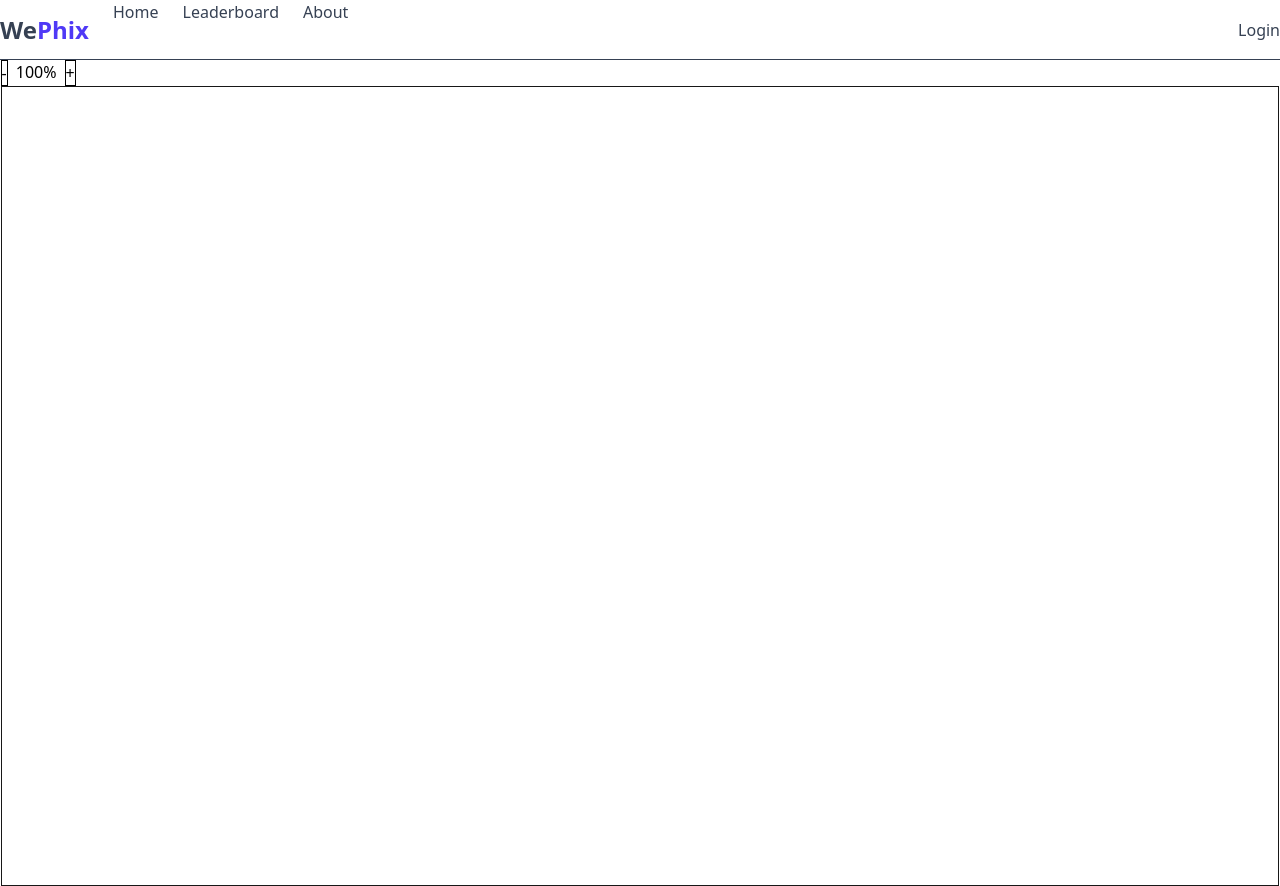
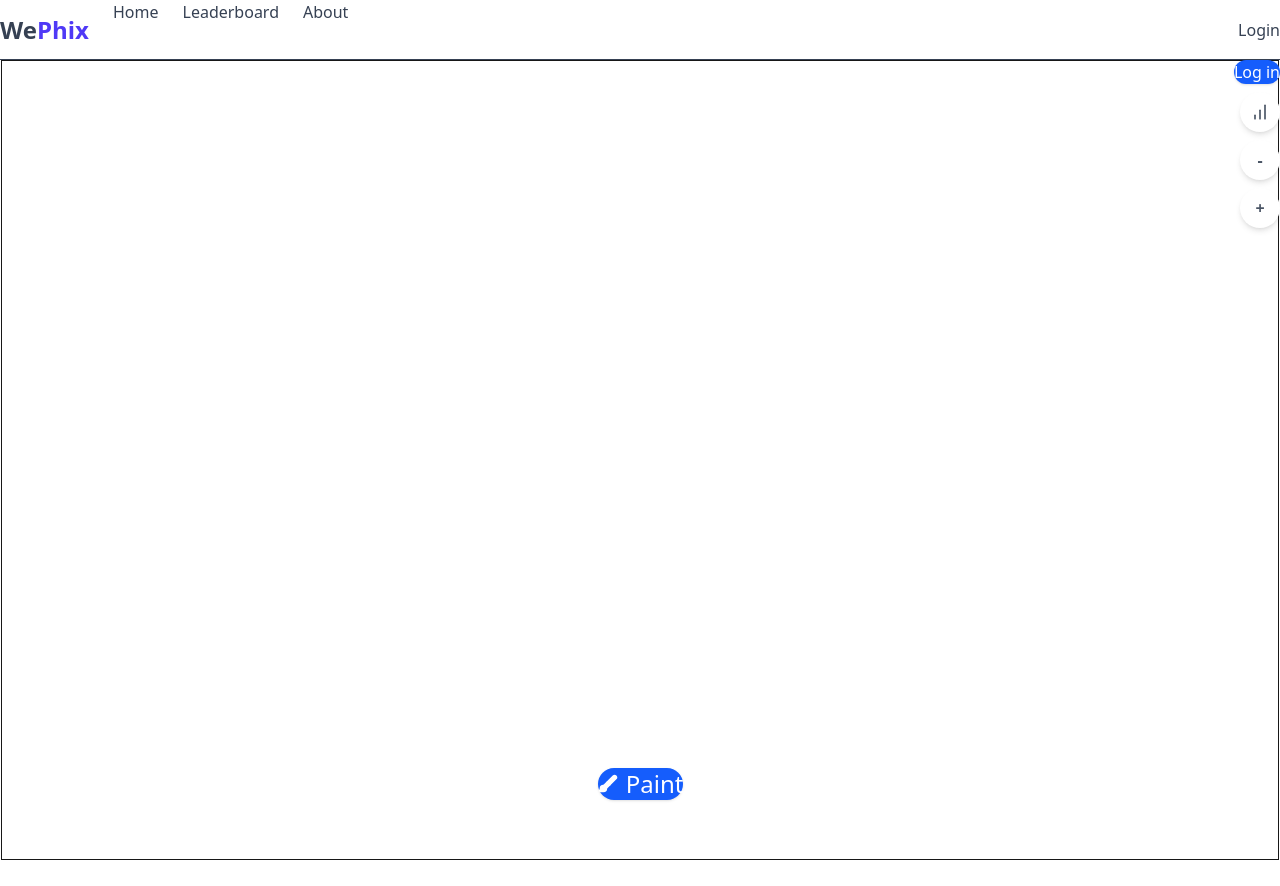
Before and after one commit to Mini-GT/we-phixs, a Next.js app in the folder apps/web/: page / in a window 1280 px wide. After the commit the page ends 860 px from the top, so only its background shows below. Built offline with nearby package versions, Linux system fonts and the light colour scheme.

Commit message:
feat: add primary and icon button components for enhanced UI interaction

```diff
--- a/apps/web/app/canvas.tsx
+++ b/apps/web/app/canvas.tsx
@@ -1,6 +1,9 @@
 "use client";
 import { useRef, useEffect, useState } from "react";
 import { usePressedKeys } from "./hooks/presskeys";
+import PrimaryButton from "./ui/primaryButton";
+import IconButton from "./ui/iconButton";
+import { BarChart, Brush, Icon, Search } from "lucide-react";
 
 type Cell = { x: number; y: number; color: string };
 
@@ -27,6 +30,8 @@ export default function Canvas() {
 
     canvas.width = window.innerWidth;
     canvas.height = window.innerHeight;
+    // ctx.imageSmoothingEnabled = false;
+
     ctx.clearRect(0, 0, canvas.width, canvas.height);
 
     // calculate scaled zoom out/in offset
@@ -40,21 +45,22 @@ export default function Canvas() {
     ctx.scale(scale, scale);
 
     // draw grid
-    ctx.strokeStyle = "white";
+    // ctx.strokeStyle = "white";
+    // ctx.strokeStyle = "rgba(255, 255, 255, 0.2)";
     ctx.fillStyle = "white"
     ctx.fillRect(0 , 0, gridSize * cellSize, gridSize * cellSize)
-    for (let x = 0; x <= gridSize; x++) {
-      ctx.beginPath();
-      ctx.moveTo(x * cellSize, 0);
-      ctx.lineTo(x * cellSize, gridSize * cellSize);
-      ctx.stroke();
-    }
-    for (let y = 0; y <= gridSize; y++) {
-      ctx.beginPath();
-      ctx.moveTo(0, y * cellSize);
-      ctx.lineTo(gridSize * cellSize, y * cellSize);
-      ctx.stroke();
-    }
+    // for (let x = 0; x <= gridSize; x++) {
+    //   ctx.beginPath();
+    //   ctx.moveTo(x * cellSize, 0);
+    //   ctx.lineTo(x * cellSize, gridSize * cellSize);
+    //   ctx.stroke();
+    // }
+    // for (let y = 0; y <= gridSize; y++) {
+    //   ctx.beginPath();
+    //   ctx.moveTo(0, y * cellSize);
+    //   ctx.lineTo(gridSize * cellSize, y * cellSize);
+    //   ctx.stroke();
+    // }
 
     // draw filled cells
     filledCells.forEach(cell => {
@@ -93,7 +99,7 @@ export default function Canvas() {
       if(cellX < 0 || cellY < 0 || cellX >= gridSize || cellY >= gridSize) return;
 
       // store in state
-      setFilledCells(prev => [...prev, { x: cellX, y: cellY, color: "yellow" }]);
+      setFilledCells(prev => [...prev, { x: cellX, y: cellY, color: "green" }]);
     };
 
     canvas.addEventListener("click", handleClick);
@@ -132,7 +138,7 @@ export default function Canvas() {
     const dy = e.clientY - lastMouse.y;
 
     if (Math.abs(dx) > 2 || Math.abs(dy) > 2) {
-      setIsDragging(true); // mark as drag
+      setIsDragging(true);
     }
 
     setPanOffset(prev => ({
@@ -149,24 +155,36 @@ export default function Canvas() {
 
   return (
     <div>
-      <div className="flex gap-2 bg-white mb-2 text-black p-2">
-        <button
-          className="border px-2"
+      <div className="absolute flex flex-col gap-2 m-2 right-0">
+        <PrimaryButton>Log in</PrimaryButton>
+        <div className="flex flex-col gap-2 items-end">
+          {/* <IconButton>
+            <Search className="w-5 h-5 text-gray-600" />
+          </IconButton> */}
+          <IconButton>
+            <BarChart className="w-5 h-5 text-gray-600" />
+          </IconButton>
+
+          <IconButton
             onClick={() => setScale(prev => Math.max(0.2, prev - 0.1))}
           >
-          -
-        </button>
-        <span>{new Intl.NumberFormat("en-GB",{ style: "percent" }).format(scale)}</span>
-        <button
-          className="border px-2"
+            <span className="font-bold text-gray-600">-</span>
+          </IconButton>
+
+          <IconButton
             onClick={() => setScale(prev => prev + 0.1)}
           >
-          +
-        </button>
+            <span className="font-bold text-gray-600">+</span>
+          </IconButton>
+        </div>
+      </div>
+
+      <div className="absolute flex justify-center w-full bottom-0 mb-4 ">
+        <PrimaryButton className="text-2xl py-4 px-7 flex items-center gap-2"><Brush size={20} fill="white"/>Paint</PrimaryButton>
       </div>
       <canvas
         ref={canvasRef}
-        className={`bg-black border w-full h-screen ${isDragging ? "dragging" : ""}`}
+        className={`bg-[#F5F2EE] border w-full h-screen ${isDragging ? "dragging" : ""}`}
         onMouseMove={handleMouseMove}
         onMouseDown={handleMouseDown}
         onMouseUp={handleMouseUp}
--- /dev/null
+++ b/apps/web/app/ui/iconButton.tsx
@@ -0,0 +1,17 @@
+import React from "react";
+
+interface IconButtonProps {
+  children: React.ReactNode;
+  onClick?: () => void;
+}
+
+export default function IconButton({ children, onClick }: IconButtonProps) {
+  return (
+    <button
+      onClick={onClick}
+      className="w-10 h-10 rounded-full bg-white flex items-center justify-center shadow-md hover:bg-gray-200 hover:scale-90 active:scale-100 transition cursor-pointer"
+    >
+      {children}
+    </button>
+  );
+}
--- /dev/null
+++ b/apps/web/app/ui/primaryButton.tsx
@@ -0,0 +1,18 @@
+import React from "react";
+
+interface PrimaryButtonProps {
+  children: React.ReactNode;
+  onClick?: () => void;
+  className?: string;
+}
+
+export default function PrimaryButton({ children, onClick, className }: PrimaryButtonProps) {
+  return (
+    <button
+      onClick={onClick}
+      className={`px-5 py-2 rounded-full bg-blue-600 text-white font-medium shadow hover:bg-blue-700 hover:scale-95 active:scale-100 transition cursor-pointer ${className}`}
+    >
+      {children}
+    </button>
+  );
+}
```
Lines whose indentation alone changed are shown as unchanged.
